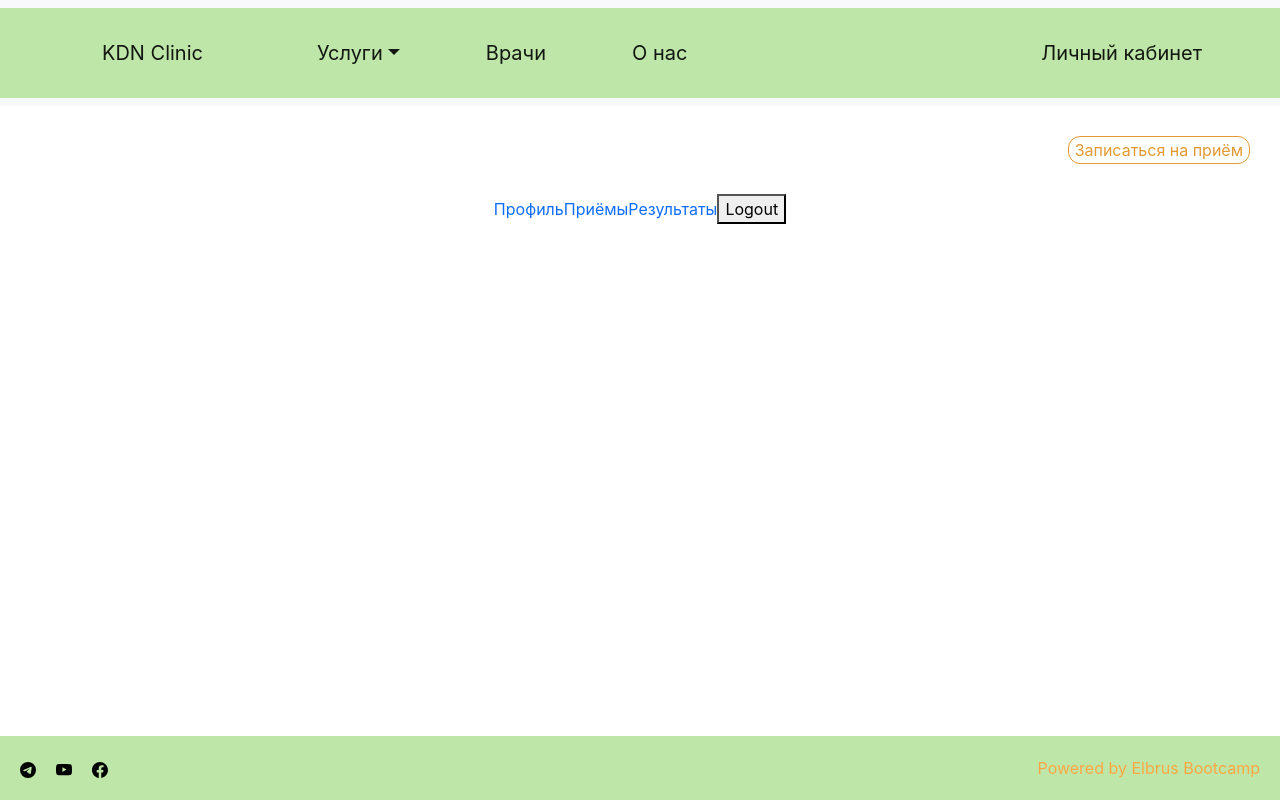
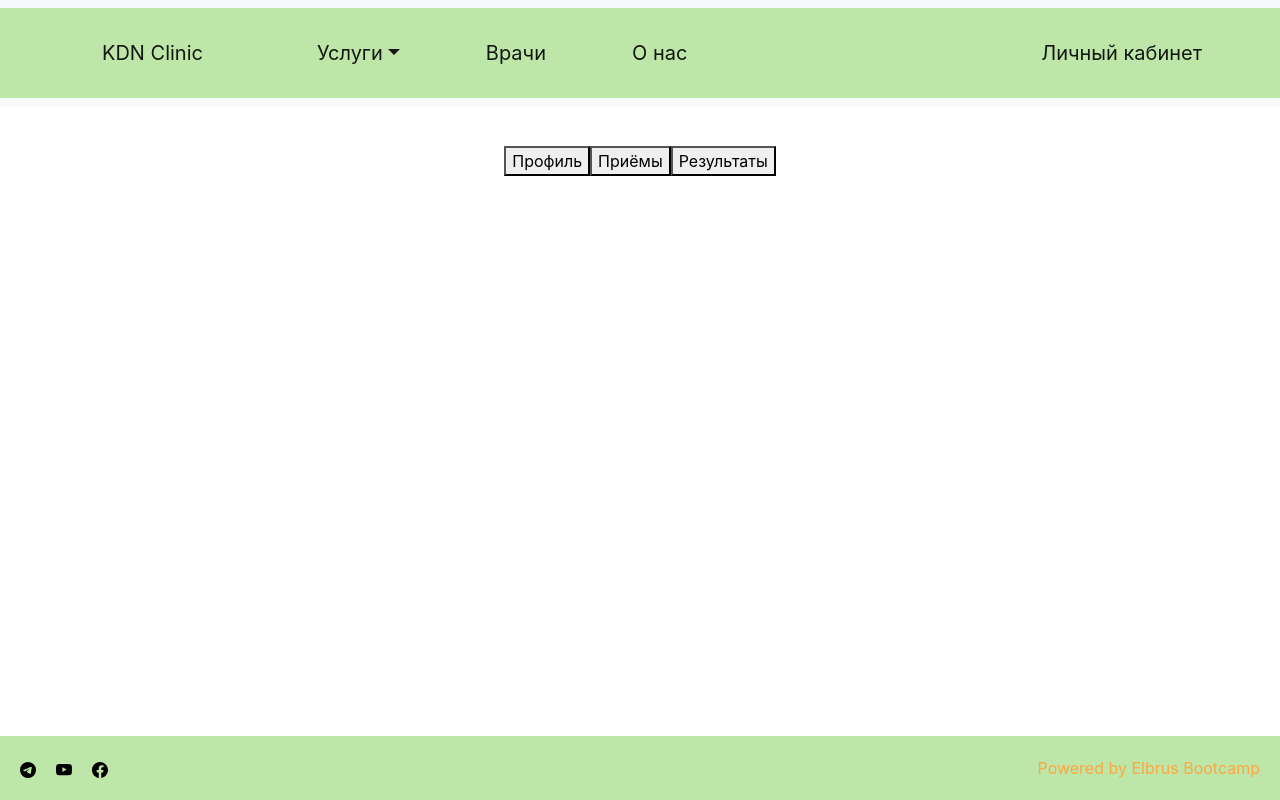
Before and after one commit to Ibra-SPb/KDB-Clinic, a React (Create React App) app in the folder frontend/: page /account in a window 1280 px wide. Built offline with nearby package versions, Linux system fonts and the light colour scheme; no server answers.

Commit message:
account fix

```diff
--- a/frontend/src/features/Account/Account.scss
+++ b/frontend/src/features/Account/Account.scss
@@ -57,9 +57,6 @@
       display: flex;
       flex: 1;
       align-items: center;
-      // align-items: center;
-      // justify-content: center;
-      // margin: 20px;
     }
 
     &_title {
--- a/frontend/src/features/Account/AccountHeader.tsx
+++ b/frontend/src/features/Account/AccountHeader.tsx
@@ -18,9 +18,6 @@ export default function AccountHeader(): JSX.Element {
           alt="account_icon"
         /> */}
         <div>{/* {user.name} */}</div>
-        <button type="button" className="account__appointment">
-          Записаться на приём
-        </button>
       </div>
     </div>
   );
--- a/frontend/src/features/Account/AccountMain.tsx
+++ b/frontend/src/features/Account/AccountMain.tsx
@@ -1,28 +1,24 @@
 import React from 'react';
+import { useSelector } from 'react-redux';
 import { NavLink } from 'react-router-dom';
-import { useAppDispatch } from '../../store';
-import { logoutUser } from '../auth/authSlice';
+import { RootState } from '../../store';
 import AccountHeader from './AccountHeader';
 
 export default function AccountMain(): JSX.Element {
-  const dispatch = useAppDispatch();
-
-  const handlelogout = (): void => {
-    dispatch(logoutUser());
-  };
+  const { user } = useSelector((store: RootState) => store.userState);
 
   return (
     <div className="account__container">
       <AccountHeader />
       <div className="account__main">
-        <NavLink to="/account/profile">Профиль</NavLink>
-        <NavLink to="/account/visits">Приёмы</NavLink>
-        <NavLink to="/account/results">Результаты</NavLink>
-        <NavLink className="nav__list-item" to="/logout">
-          <button type="button" onClick={handlelogout}>
-            Logout
-          </button>
+        <NavLink to="/account/profile">
+          <button type="button">Профиль</button>
         </NavLink>
+        <NavLink to="/account/visits"><button type="button">Приёмы</button></NavLink>
+        <NavLink to="/account/results"><button type="button">Результаты</button></NavLink>
+        {'email' in user && user.name === 'admin' && user.id === 1 && (
+          <NavLink to="/account/upload"><button type="button">Загрузка результатов</button></NavLink>
+        )}
       </div>
     </div>
   );
```
